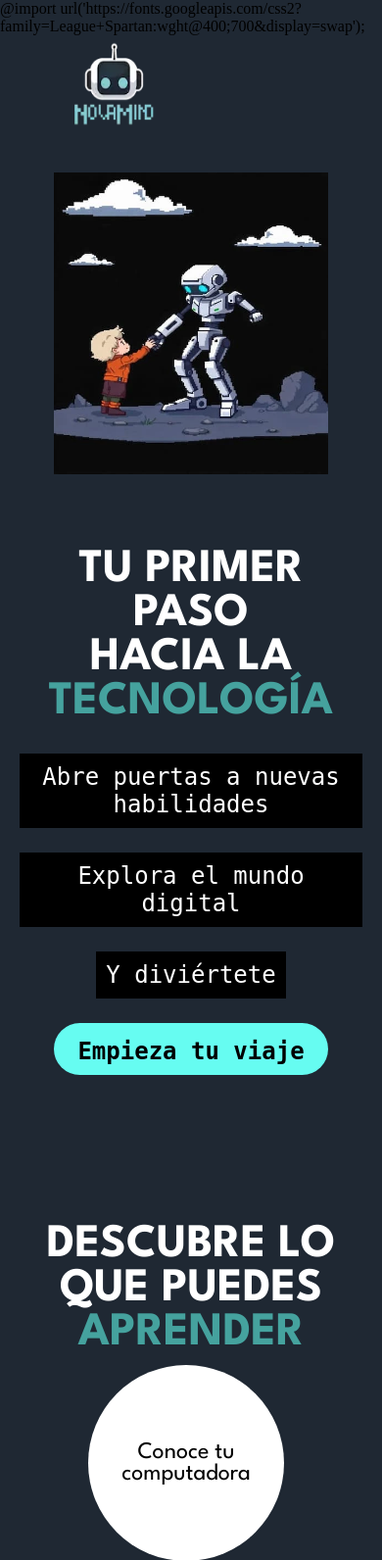
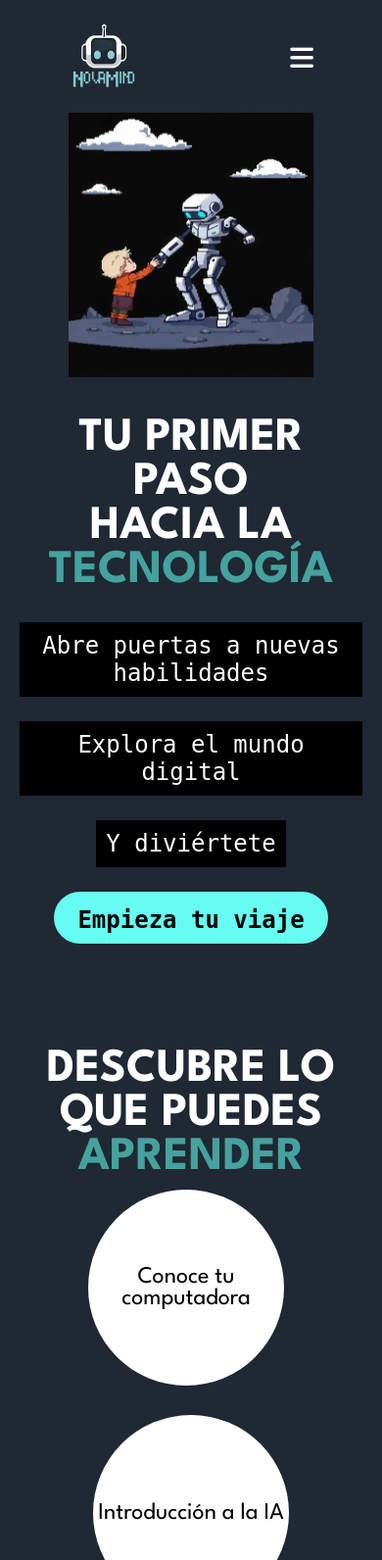
Before and after one commit to tarelo1804/tarelo1804.github.io, a PHP site: page / in a window 390 px wide. Shown: the top 1592 px of the page at 98% size. Run offline with PHP 8.4, Linux system fonts and the light colour scheme.

Commit message:
update 2

```diff
--- a/novamind/css/mediaquery-index.css
+++ b/novamind/css/mediaquery-index.css
@@ -13,11 +13,15 @@
     }
     nav > a{
         color: white;
+        text-decoration: none;
     }
     #menu{
         display: none;
     }
-
+    .nav > nav > a > i{
+        display: flex;
+        font-size: 50px
+    }
     /*Seccion 1*/
     .section1 {
         display: flex;
@@ -205,16 +209,26 @@
         height: auto;
     }
     .logo > a > img{
-        width: 90px;
-        height: 90px;
+        width: 70px;
+        height: 70px;
+        margin-top: 2px;
     }
     nav > a{
         color: white;
+        text-decoration: none;
+
     }
     #menu{
         display: none;
     }
-
+    #menu.show{
+        display: flex;
+    }
+    .nav > nav > a > i{
+        display: flex;
+        text-decoration: none;
+        text-transform: none;
+    }
     /* SECCIÓN 1 */
     .section1 {
         flex-direction: column;
@@ -226,9 +240,9 @@
         /*background-color: bisque;*/
     }
     .content > img {
-        padding-top: 30px;
-        width: 280px;
-        height: auto;
+        padding-top: 5px;
+        width: 250px;
+        height: 270px;
         margin-top: 0;
         margin-left: 0;
         animation: none;
@@ -245,7 +259,7 @@
     }
     .flex-content > #text-content> h1 {
         font-size: 3rem;
-        margin-top: -30px;
+        margin-top: -100px;
     }
     .flex-content > #text-content > p {
         font-size: 1.5rem;
@@ -266,12 +280,10 @@
 
     /* SECCIÓN 2*/
     .section2 {
-        padding-top: 50px;
         flex-direction: column;
         justify-content: center;
         align-items: center;
         text-align: center;
-        /*background-color: rgb(168, 113, 46);*/
         height: auto;
     }
     .section2 > .content-left > h1{
@@ -280,6 +292,7 @@
         margin-left: 10px;
         margin-right: 10px;
         text-transform: uppercase;
+        margin-top: -30px;
     }
     .vertical-line {
         display: none; /* Ocultar la línea vertical en móvil */
--- a/novamind/header.html
+++ b/novamind/header.html
@@ -16,7 +16,7 @@
                 <li><a href="./signup.html" class="register">Regístrate</a></li>
             </ul>
             <a href="#" aria-label="Menú">
-                <i class="fa-solid fa-bars"></i>
+                <i id="barra"  class="fa-solid fa-bars"></i>
                 <span class="sr-only">Menú</span>
             </a>
 
--- a/novamind/index.html
+++ b/novamind/index.html
@@ -24,8 +24,6 @@
     <link rel="preconnect" href="https://fonts.googleapis.com">
     <link rel="preconnect" href="https://fonts.gstatic.com" crossorigin>
     <link rel="stylesheet" href="https://fonts.googleapis.com/css2?family=League+Spartan:wght@400;700&display=swap">
-
-    @import url('https://fonts.googleapis.com/css2?family=League+Spartan:wght@400;700&display=swap');
 
     <!--ICONO-->
     <link rel="icon" href="./img/LOGO NOVAMIND-ROBOT.ico">
--- a/novamind/js/scripts.js
+++ b/novamind/js/scripts.js
@@ -4,3 +4,18 @@ fetch('header.html')
     document.getElementById('header-container').innerHTML = data;
 })
 .catch(error => console.log('Error al cargar el header:', error));
+
+
+
+
+
+//Boton - Icono de la barra
+document.addEventListener("DOMContentLoaded", function() {
+    const menu = document.getElementById("menu");
+    const menuToggle = document.getElementById("barra");
+
+    menuToggle.addEventListener('click', function(e) {
+        e.preventDefault();
+        menu.classList.toggle('show'); // Alterna la clase 'show' para mostrar/ocultar el menú
+    });
+});
```
